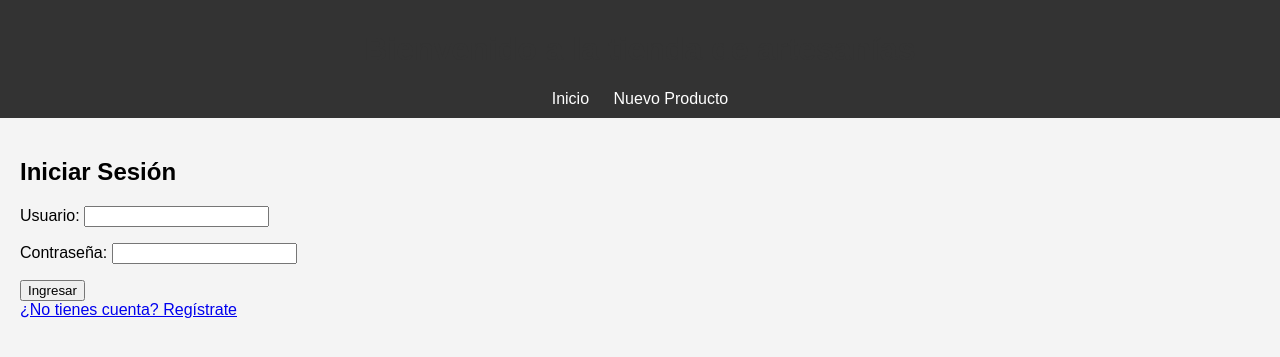
After one commit to jmgarzonv/ARTE-SANO, a Django app: page /productos/login/ in a window 1280 px wide. The commit adds this page. Shown: the top 357 px of the page. Run offline with Django 5.2, Linux system fonts and the light colour scheme.

Commit message:
creando el login

```diff
--- a/app/admin.py
+++ b/app/admin.py
@@ -1,5 +1,6 @@
 from django.contrib import admin
-from .models import Producto, Categoria
+from .models import Producto, Categoria, Usuario
 
 admin.site.register(Producto)
 admin.site.register(Categoria)
+admin.site.register(Usuario)
--- a/app/forms.py
+++ b/app/forms.py
@@ -1,7 +1,21 @@
 from django import forms
-from .models import Producto
+from .models import Producto, Usuario
+from django.contrib.auth.forms import UserCreationForm, AuthenticationForm
+from django.conf import settings
+from django.contrib.auth import get_user_model
+
+class RegisterForm(UserCreationForm):
+    class Meta:
+        model = Usuario
+        fields = ['username', 'email', 'password1', 'password2']
+
 
 class ProductoForm(forms.ModelForm):
     class Meta:
         model = Producto
         fields = ['titulo', 'descripcion', 'precio', 'stock', 'categoria', 'imagen']
+
+
+class LoginForm(AuthenticationForm):
+    username = forms.CharField(label="Usuario", max_length=150)
+    password = forms.CharField(label="Contraseña", widget=forms.PasswordInput)
--- /dev/null
+++ b/app/templates/login/login.html
@@ -0,0 +1,11 @@
+{% extends 'base.html' %}
+
+{% block content %}
+<h2>Iniciar Sesión</h2>
+<form method="POST">
+    {% csrf_token %}
+    {{ form.as_p }}
+    <button type="submit">Ingresar</button>
+</form>
+<a href="{% url 'registro' %}">¿No tienes cuenta? Regístrate</a>
+{% endblock %}
--- a/app/urls.py
+++ b/app/urls.py
@@ -1,7 +1,7 @@
 from django.urls import path
 from .views import (
     lista_pedidos, lista_productos, crear_producto, eliminar_producto, comprar_producto,ver_wishlist,agregar_a_wishlist,eliminar_de_wishlist,
-    ver_carrito, agregar_al_carrito,productos_mas_vendidos,finalizar_compra, eliminar_del_carrito  # Asegurar estas importaciones
+    ver_carrito, agregar_al_carrito,productos_mas_vendidos,finalizar_compra, eliminar_del_carrito, iniciar_sesion, cerrar_sesion ,registro # Asegurar estas importaciones
 )
 
 urlpatterns = [
@@ -20,6 +20,10 @@ urlpatterns = [
     path('wishlist/', ver_wishlist, name='ver_wishlist'),
     path('wishlist/agregar/<int:producto_id>/', agregar_a_wishlist, name='agregar_a_wishlist'),
     path('wishlist/eliminar/<int:producto_id>/', eliminar_de_wishlist, name='eliminar_de_wishlist'),
+    path('registro/', registro, name='registro'),
+    path('login/', iniciar_sesion, name='iniciar_sesion'),
+    path('logout/', cerrar_sesion, name='cerrar_sesion')
+
 
 
 
--- a/app/views.py
+++ b/app/views.py
@@ -2,12 +2,16 @@ import json
 from django.shortcuts import render, redirect, get_object_or_404
 from django.contrib.auth.decorators import login_required
 from .models import Pedido, Categoria, DetallePedido, Producto, Carrito, CarritoItem
-from .forms import ProductoForm
+from .forms import ProductoForm, RegisterForm, LoginForm
 from django.views.decorators.csrf import csrf_exempt  # Asegurar esta importación
 from django.http import JsonResponse
 from django.contrib.sessions.models import Session
 from .models import Carrito, CarritoItem, Producto
 from django.db.models import Sum
+from django.contrib.auth import login, authenticate, logout
+from django.contrib.auth.forms import AuthenticationForm
+from django.contrib import messages
+from django.urls import reverse
 
 # Vista para listar productos
 def lista_productos(request):
@@ -270,3 +274,41 @@ def ver_wishlist(request):
     wishlist = obtener_wishlist(request)
     productos = Producto.objects.filter(id__in=wishlist)  # Obtener productos guardados
     return render(request, 'productos/wishlist.html', {'productos': productos})
+
+def registro(request):
+    if request.method == 'POST':
+        form = RegisterForm(request.POST)
+        try:
+            print(form.is_valid())
+            if form.is_valid():
+                print(form.errors)
+                user = form.save()
+                login(request, user)
+                print(request.user.is_authenticated)
+                messages.success(request, "¡Registro exitoso! Bienvenido a la tienda.")
+                print("Redirigiendo a lista_productos")
+                print(reverse('lista_productos'))
+                return redirect(reverse('lista_productos'))
+        except Exception as e:
+            messages.error(request, f"Ocurrió un error durante el registro: {e}")
+    else:
+        form = RegisterForm()
+    return render(request, 'login/registro.html', {'form': form})
+
+def iniciar_sesion(request):
+    form = AuthenticationForm()
+
+    if request.method == 'POST':
+        form = LoginForm(data=request.POST)
+        if form.is_valid():
+            user = form.get_user()
+            login(request, user)
+            return redirect('lista_productos')
+    else:
+        form = LoginForm()
+    return render(request, 'login/login.html', {'form': form})
+
+@login_required
+def cerrar_sesion(request):
+    logout(request)
+    return redirect('iniciar_sesion')
--- a/ecommerce_project/settings.py
+++ b/ecommerce_project/settings.py
@@ -41,6 +41,8 @@ INSTALLED_APPS = [
     'django.contrib.staticfiles',
     'app',
 ]
+
+AUTH_USER_MODEL = 'app.Usuario'
 
 MIDDLEWARE = [
     'django.middleware.security.SecurityMiddleware',
@@ -130,3 +132,4 @@ MEDIA_ROOT = os.path.join(BASE_DIR, 'media')
 # Configuración de archivos estáticos
 STATIC_URL = '/static/'
 STATICFILES_DIRS = [os.path.join(BASE_DIR, 'static')]
+STATIC_ROOT = BASE_DIR / 'staticfiles'
--- a/ecommerce_project/urls.py
+++ b/ecommerce_project/urls.py
@@ -17,9 +17,9 @@ Including another URLconf
 from django.contrib import admin
 from django.urls import path, include
 from django.conf import settings
-from app.views import home  # Importa la vista de la página de inicio
+from app.views import home, registro, iniciar_sesion, cerrar_sesion  # Importa la vista de la página de inicio
 from django.conf.urls.static import static
-from app.views import home  # Importa la vista de la página de inicio
+
 
 urlpatterns = [
     path('admin/', admin.site.urls),
--- /dev/null
+++ b/requirements.txt
@@ -0,0 +1,2 @@
+django
+pillow
--- /dev/null
+++ b/static/css/styles.css
@@ -0,0 +1,27 @@
+body {
+    font-family: sans-serif;
+    margin: 0;
+    padding: 0;
+    background-color: #f4f4f4;
+}
+
+header {
+    background-color: #333;
+    color: #fff;
+    padding: 10px 20px;
+    text-align: center;
+}
+
+header nav a {
+    color: #fff;
+    text-decoration: none;
+    margin: 0 10px;
+}
+
+main {
+    padding: 20px;
+}
+
+h1 {
+    color: #333;
+}
```
Also changed, not shown: app/models.py (+35 -3 lines), app/templates/index.html (+26 -0 lines), app/templates/login/registro.html (added, +11 -0 lines), app/migrations/0001_initial.py, app/migrations/0002_alter_producto_artesano.py (deleted), app/migrations/0003_carrito_carritoitem_pedido_detallepedido.py (deleted), app/migrations/0004_alter_pedido_usuario.py (deleted), db.sqlite3.
